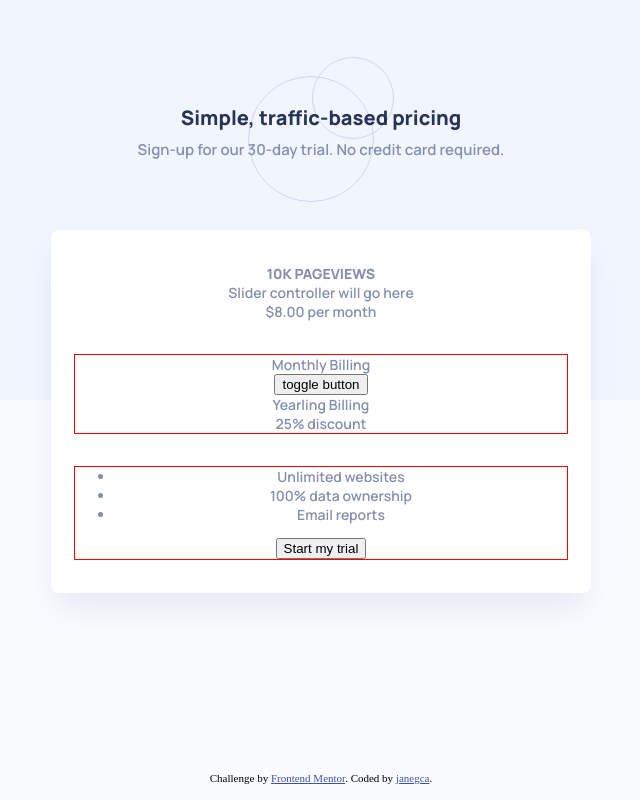
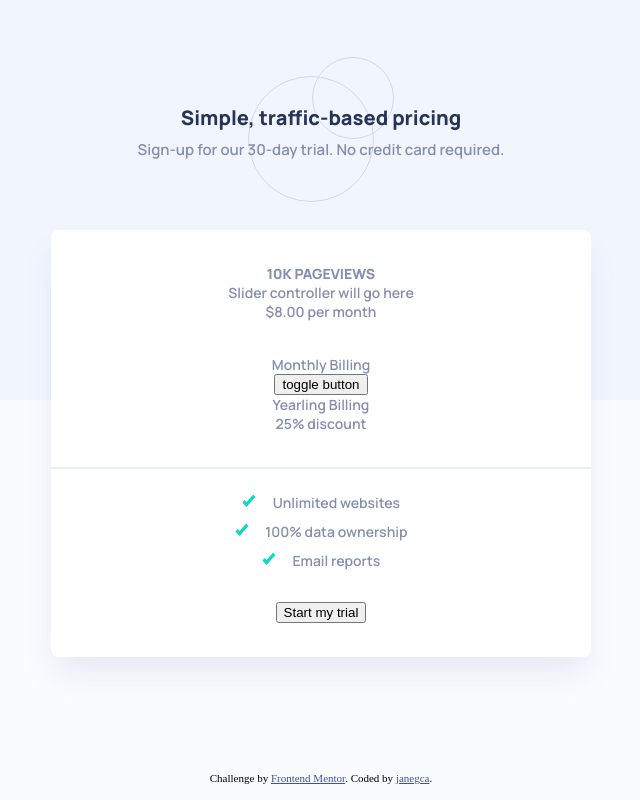
Before and after one commit to janegca/fem-jr-price-comp, a plain HTML site: page index.html in a window 1280 px wide. Shown: the whole page, without its empty margins (319-959 px from the left). Drawn offline with Linux system fonts and the light colour scheme.

Commit message:
STYLE: added .ipc-Card_cta check mark and list styles and border top

```diff
--- a/index.html
+++ b/index.html
@@ -42,11 +42,10 @@
           <p>25% <span>discount</span></p>
         </div>
         <div class="ipc-Card_cta">
-          <ul>
-            <li>Unlimited websites</li>
-            <li>100% data ownership</li>
-            <li>Email reports</li>
-          </ul>
+          <p><img src="images/icon-check.svg" /> Unlimited websites</p>
+          <p><img src="images/icon-check.svg" /> 100% data ownership</p>
+          <p><img src="images/icon-check.svg" /> Email reports</p>
+
           <button>Start my trial</button>
         </div>
       </div>
--- a/scss/_ipc-Card.scss
+++ b/scss/_ipc-Card.scss
@@ -1,7 +1,8 @@
 /* Styling for the ipc-Card component */
 .ipc-Card {
   width: clamp(var(--width-min), var(--width-avg), var(--width-max));
-  padding: var(--rs-34) var(--rs-24);
+  padding-top: var(--rs-34);
+  padding-bottom: var(--rs-34);
 
   background-color: var(--clr-card);
   border-radius: 8px;
@@ -11,15 +12,47 @@
   text-align: center;
 }
 
+.ipc-Card > * {
+  padding-left: var(--rs-24);
+  padding-right: var(--rs-24);
+}
+
 .ipc-Card > * + * {
   margin-top: var(--rs-34);
-  outline: 1px solid red;
 }
 
+/* the Pricing section */
 .ipc-Card_prices > p:first-of-type {
   font-weight: var(--fw-bold);
   text-transform: uppercase;
 }
+
+/* the Billing section */
+
+/* the Call to Action section */
+.ipc-Card_cta {
+  border-top: 2px solid var(--clr-slider-bar-empty);
+}
+
+.ipc-Card_cta > * + * {
+  margin-top: var(--rs-10);
+}
+
+.ipc-Card_cta > p:first-of-type {
+  margin-top: var(--rs-24);
+}
+
+.ipc-Card_cta > p > img {
+  width: 1em;
+  height: 1em;
+  margin-right: 1em;
+}
+
+.ipc-Card_cta > button {
+  margin-top: var(--rs-32);
+}
+
+/* -- Media Queries -- */
 
 @media (min-width: 600px) {
   .ipc-Card {
--- a/scss/_ipc.scss
+++ b/scss/_ipc.scss
@@ -29,7 +29,7 @@
    */
   --rs-06: 0.375rem;
   --rs-08: 0.5rem;
-  --rs-10: 1.6rem;
+  --rs-10: 0.625rem;
   --rs-12: 0.75rem;
   --rs-13: 0.8125rem;
   --rs-14: 0.875rem;
```
Also changed, not shown: style.min.css, 1 other file.
